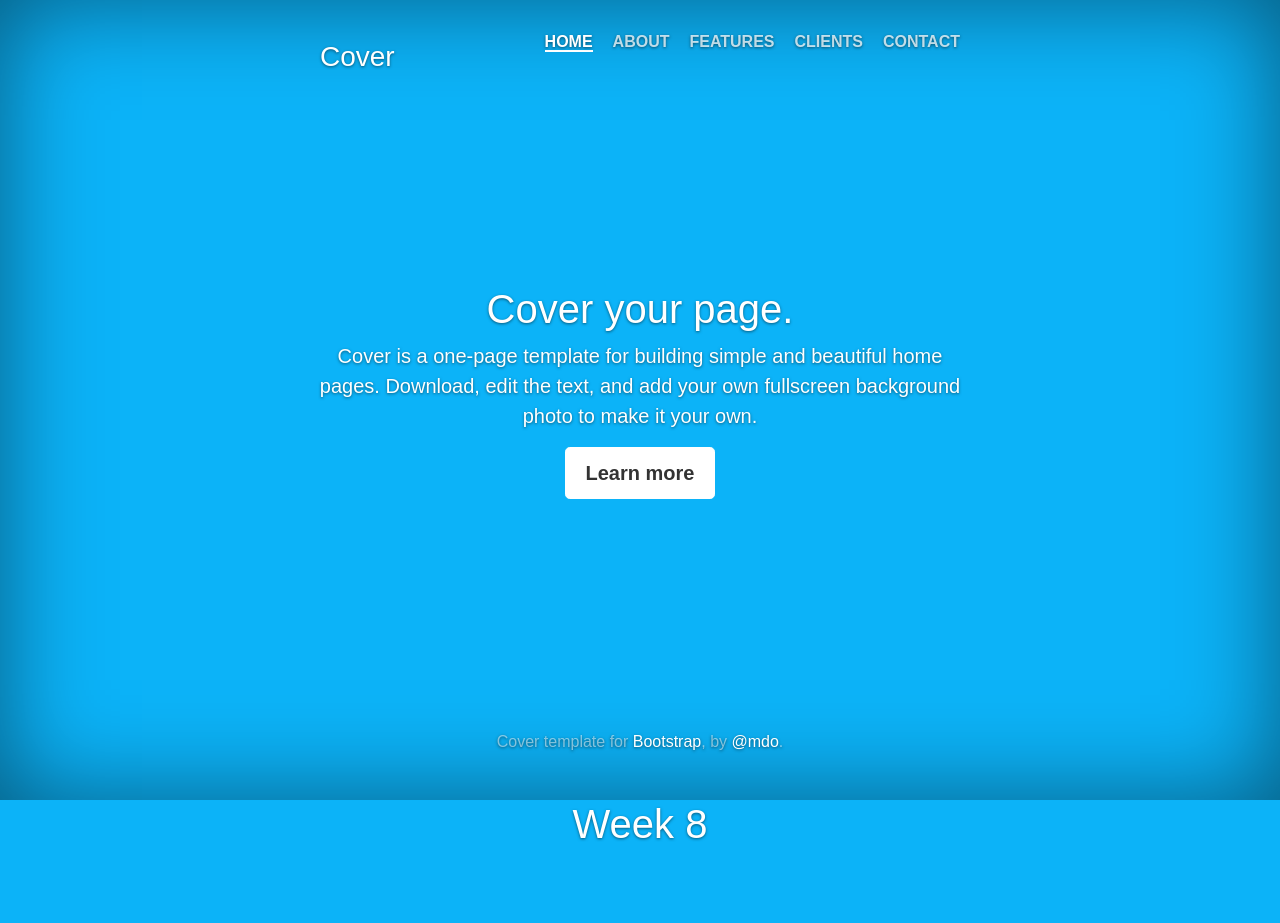
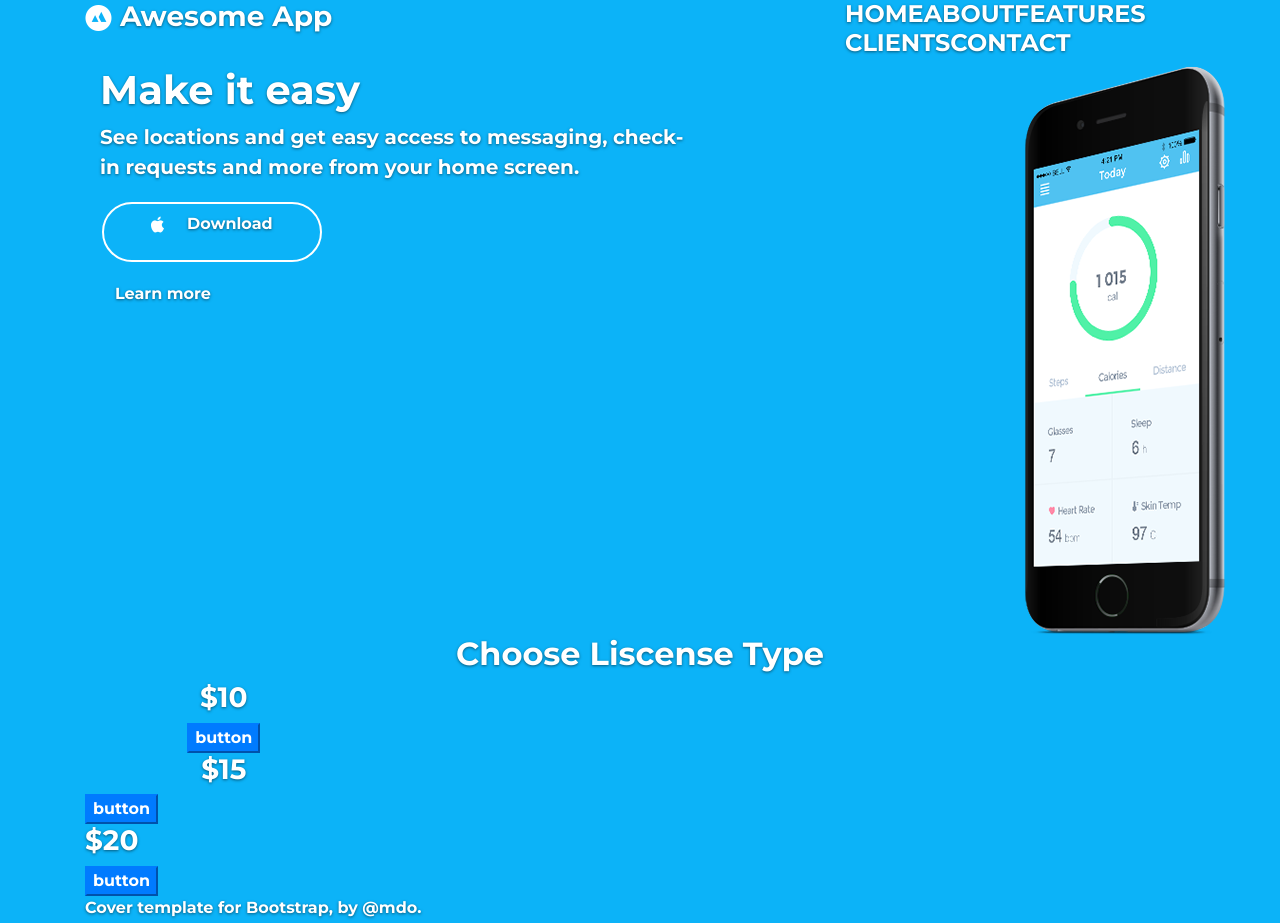
Before and after one commit to ayounglibrarian/uclax_wcib_week_8, a website: page index.html in a window 1280 px wide. Shown: the top 923 px of the page. Before the commit the page ends 856 px from the top, so only its background shows below. Drawn offline with nearby package versions, Linux system fonts and the light colour scheme.

Commit message:
progress, but still looks bad

```diff
--- a/css/styles.scss
+++ b/css/styles.scss
@@ -1,10 +1,4 @@
-/* stylelint-disable property-no-vendor-prefix */
 
-/*
- * Globals
- */
-
-/* Links */
 a,
 a:focus,
 a:hover {
@@ -21,144 +15,89 @@ a:hover {
   border: 1px solid #fff;
 }
 
-
-/*
- * Base structure
- */
-
-html,
 body {
   height: 100%;
   background-color: rgb(12,179,248);
 }
 body {
   color: #fff;
-  text-align: center;
+  // text-align: center;
   text-shadow: 0 1px 3px rgba(0, 0, 0, .5);
   font-family: 'Montserrat', sans-serif;
 }
 
-/* Extra markup and styles for table-esque vertical and horizontal centering */
-.site-wrapper {
-  display: table;
-  width: 100%;
-  height: 100%; /* For at least Firefox */
-  min-height: 100%;
-  -webkit-box-shadow: inset 0 0 100px rgba(0, 0, 0, .5);
-  box-shadow: inset 0 0 100px rgba(0, 0, 0, .5);
-}
-.site-wrapper-inner {
-  display: table-cell;
-  vertical-align: top;
-}
-.cover-container {
-  margin-right: auto;
-  margin-left: auto;
+.col-xl- {
+  width: 1140px;
+    // @include make-container(fluid);
+  }
+
+
+.h1 {
+  font-family: 'Montserrat', sans-serif;
+  font-size: 70px;
+  font-weight: 700px;
 }
 
-/* Padding for spacing */
-.inner {
-  padding: 30px;
+.h2 {
+  font-family: 'Montserrat', sans-serif;
+  font-size: 70px;
+}
+
+.h3 {
+  font-family: 'Montserrat', sans-serif;
+  font-size: 16px;
+}
+
+.h3 {
+  font-family: 'Montserrat', sans-serif;
+  font-size: 12px;
 }
 
 
-/*
- * Header
- */
-.masthead-brand {
-  margin-top: 10px;
-  margin-bottom: 10px;
+.button1 {
+  background-color: transparent;
+  border: 2px solid white;
+  color: white;
+  padding: 20px;
+  text-align: center;
+  text-decoration: none;
+  display:  inline-block;
+     float:  none;
+     text-align:  center;
+     width:  220px;
+     height:  60px;
+     line-height:  40px;
+     padding:  0px;
+     font-size:  14px;
+     color:  #fff;
+  font-size: 16px;
+  margin: 4px 2px;
+  cursor: pointer;
+     border-radius: 35px;
 }
 
-.masthead-nav > li {
-  display: inline-block;
-}
-.masthead-nav > li + li {
-  margin-left: 20px;
-}
-.masthead-nav > li > a {
-  padding-right: 0;
-  padding-left: 0;
-  font-size: 16px;
-  font-weight: 700;
-  color: #fff; /* IE8 proofing */
-  color: rgba(255, 255, 255, .75);
-  border-bottom: 2px solid transparent;
-}
-.masthead-nav > li > a:hover,
-.masthead-nav > li > a:focus {
-  background-color: transparent;
-  border-bottom-color: #a9a9a9;
-  border-bottom-color: rgba(255, 255, 255, .25);
-}
-.masthead-nav > .active > a,
-.masthead-nav > .active > a:hover,
-.masthead-nav > .active > a:focus {
-  color: #fff;
-  border-bottom-color: #fff;
-}
+.row {
+  background: rgb(12,179,248);
 
-@media (min-width: 768px) {
-  .masthead-brand {
-    float: left;
+  &.hero-image {
+    background: rgb(12,179,248);
   }
-  .masthead-nav {
-    float: right;
-  }
-}
 
+.price {
+  background: white;
+  border-radius: 5px;
+  padding-top: 20px;
+  padding-top: 10px;
+  &.alt {
+    background: #1b8bf9;
+      }
+    }
+   }
 
-/*
- * Cover
- */
+   $grid-breakpoints: (
+  lg: 1024px
+);
 
-.cover {
-  padding: 0 20px;
-}
-.cover .btn-lg {
-  padding: 10px 20px;
-  font-weight: 700;
-}
-
-
-/*
- * Footer
- */
-
-.mastfoot {
-  color: #999; /* IE8 proofing */
-  color: rgba(255, 255, 255, .5);
-}
-
-
-/*
- * Affix and center
- */
-
-@media (min-width: 768px) {
-  /* Pull out the header and footer */
-  .masthead {
-    position: fixed;
-    top: 0;
-  }
-  .mastfoot {
-    position: fixed;
-    bottom: 0;
-  }
-  .site-wrapper-inner {
-    vertical-align: middle; /* Start the vertical centering */
-  }
-  .masthead,
-  .mastfoot,
-  .cover-container {
-    width: 100%; /* Must be percentage or pixels for horizontal alignment */
-  }
-}
-
-@media (min-width: 992px) {
-  .masthead,
-  .mastfoot,
-  .cover-container {
-    width: 700px;
-  }
-}
+$container-max-widths: (
+  lg: 960px
+);
--- a/index.html
+++ b/index.html
@@ -4,11 +4,12 @@
   <head>
     <meta charset="utf-8">
 
-    <title>Week 8 </title>
-
     <meta name="description" content="">
     <meta name="viewport" content="width=device-width, initial-scale=1">
 
+
+    <link rel="preconnect" href="https://fonts.gstatic.com">
+    <link href="https://fonts.googleapis.com/css2?family=Montserrat:wght@700&display=swap" rel="stylesheet">
     <link rel="stylesheet" href="css/bootstrap.min.css">
     <link rel="stylesheet" href="css/styles.css">
 
@@ -18,37 +19,70 @@
   </head>
 
   <body>
-    <div class="site-wrapper">
 
-          <div class="site-wrapper-inner">
+  <div class="container">
 
-            <div class="cover-container">
+    <div class="row justify-content-between">
+    <div class="col-4">
 
-              <div class="masthead clearfix">
-                <div class="inner">
-                  <h3 class="masthead-brand">Cover</h3>
+          <h3><img src="images/smallcirclelogo.png"> Awesome App</h3>
+
+    </div>
+  <div class="col-4">
+
+  <!-- <div class="row">
+    <div class="col-12"> -->
           <nav>
-                    <ul class="nav masthead-nav">
+              <h4><ul class="nav masthead-nav">
                 <li class="active"><a href="#">HOME</a></li>
                 <li><a href="#">ABOUT</a></li>
                 <li><a href="#">FEATURES</a></li>
                 <li><a href="#">CLIENTS</a></li>
                 <li><a href="#">CONTACT</a></li>
-                    </ul>
+              </ul><h4>
             </nav>
             </div>
           </div>
+        </div>
 
-              <div class="inner cover">
-                <h1 class="cover-heading">Cover your page.</h1>
-                <p class="lead">Cover is a one-page template for building simple and beautiful home pages. Download, edit the text, and add your own fullscreen background photo to make it your own.</p>
+
+              <div class="container">
+                <div class="row">
+                  <div class="col">
+              <!-- <div class="inner cover"> -->
+                <div class="col-sm-8"><h1 class="cover-heading">Make it easy</h1>
+                <p class="lead">See locations and get easy access to messaging, check-in requests and more from your home screen.</p>
                 <p class="lead">
-                  <a href="#" class="btn btn-lg btn-default">Learn more</a>
+                  <a href="#" class="button1"><img src="images/tinyapple.png" alt="apple">&nbsp;&nbsp;&nbsp;&nbsp;&nbsp;Download</a>
+                  <div class="col-4">Learn more</div>
                 </p>
               </div>
+            </div>
 
-              <div class="mastfoot">
-                <div class="inner">
+            <div class="row hero-image"
+            <div class="col-12">
+              <img src="images/iphone.png" alt="iphone" class="">
+            </div>
+            </div>
+
+
+
+              <div class="row">
+                <div class="col-12">
+                  <h2 class="text-center">Choose Liscense Type</h1></div></div>
+
+                  <div class="row-justify-content-around">
+              <div class="col-3 price text-center">
+                <h3 class="">$10</h3>
+                <button class="btn-primary">button</button>
+              </div>
+              <div class="col-3 price alt text-center">
+                <h3 class="">$15</h3>
+              </div>
+                <button class="btn-primary">button</button>
+                <h3 class="">$20</h3>
+                <button class="btn-primary">button</button>
+                </div>
                   <p>Cover template for <a href="https://getbootstrap.com/">Bootstrap</a>, by <a href="https://twitter.com/mdo">@mdo</a>.</p>
                 </div>
               </div>
--- a/js/scripts.js
+++ b/js/scripts.js
@@ -1,3 +1,10 @@
 jQuery(function() {
 
 });
+$grid-breakpoints: (
+lg: 1024px
+);
+
+$container-max-widths: (
+lg: 960px
+);
```
Also changed, not shown: css/styles.css, images/iphone.png (added), images/smallcirclelogo.png (added), images/tinyapple.png (added), iphone.png (added). Lines whose indentation alone changed are shown as unchanged.
